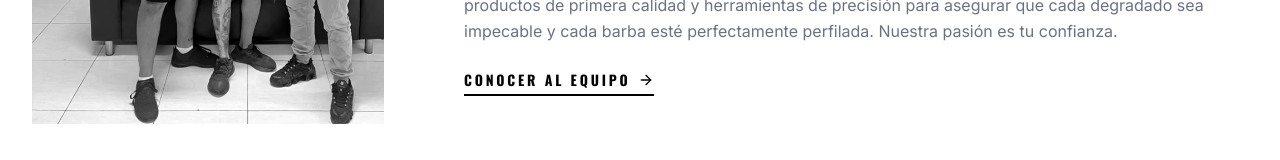
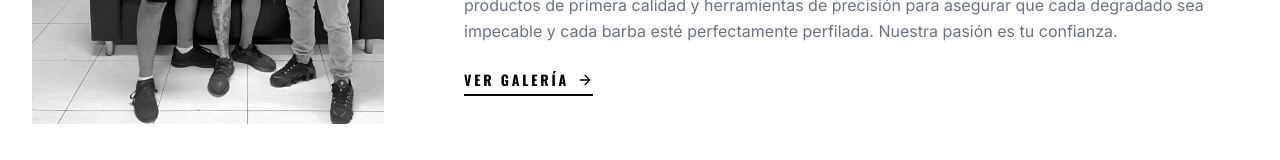
Before and after one commit to thefckingcompany/tfc-web, a React (Vite) app: page / in a window 1280 px wide. Shown: the part 3450-3610 px from the top of the page. Built offline with nearby package versions, Linux system fonts and the light colour scheme.

Commit message:
Replace 'Meet the Team' button with 'View Gallery' button

```diff
--- a/src/components/home/AboutSection.tsx
+++ b/src/components/home/AboutSection.tsx
@@ -58,10 +58,10 @@ export const AboutSection = () => {
                         {/* CTA Button */}
                         <div>
                             <Link
-                                to="/equipo"
+                                to="/galeria"
                                 className="inline-flex items-center gap-2 text-black font-oswald font-bold text-sm uppercase tracking-[0.2em] border-b-2 border-black pb-1 hover:text-gray-600 hover:border-gray-600 transition-colors"
                             >
-                                Conocer al Equipo
+                                Ver Galería
                                 <ArrowRight size={16} />
                             </Link>
                         </div>
```
